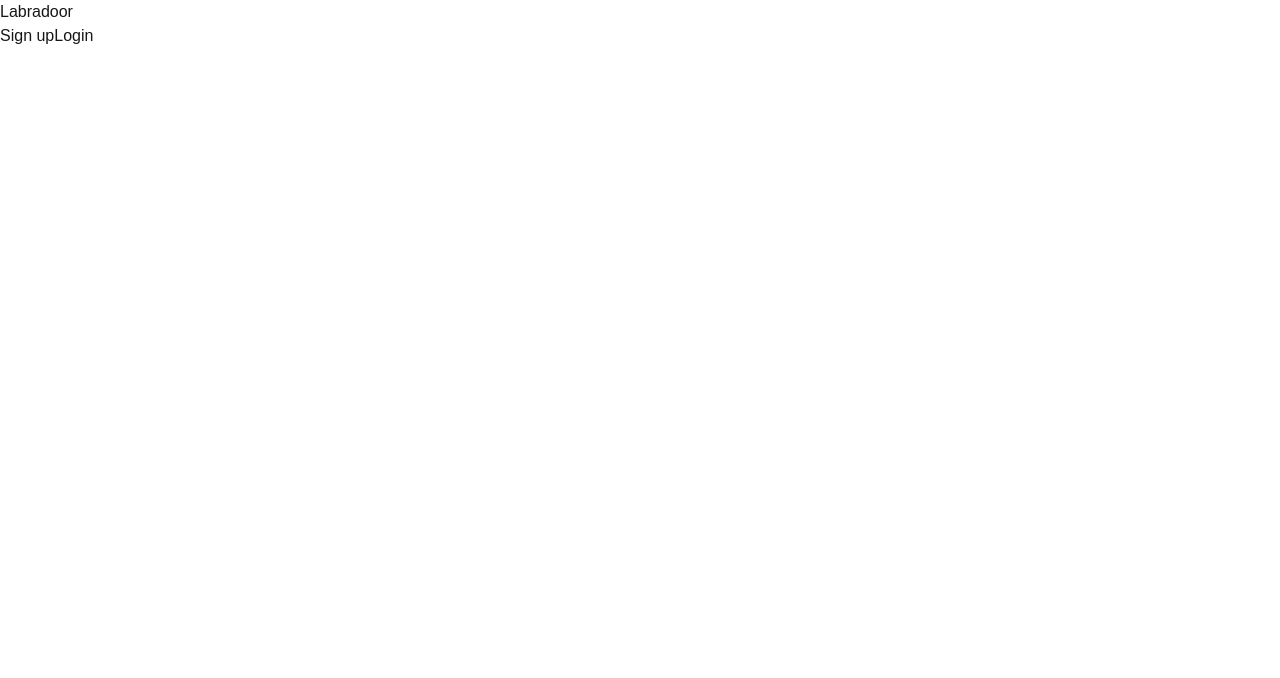
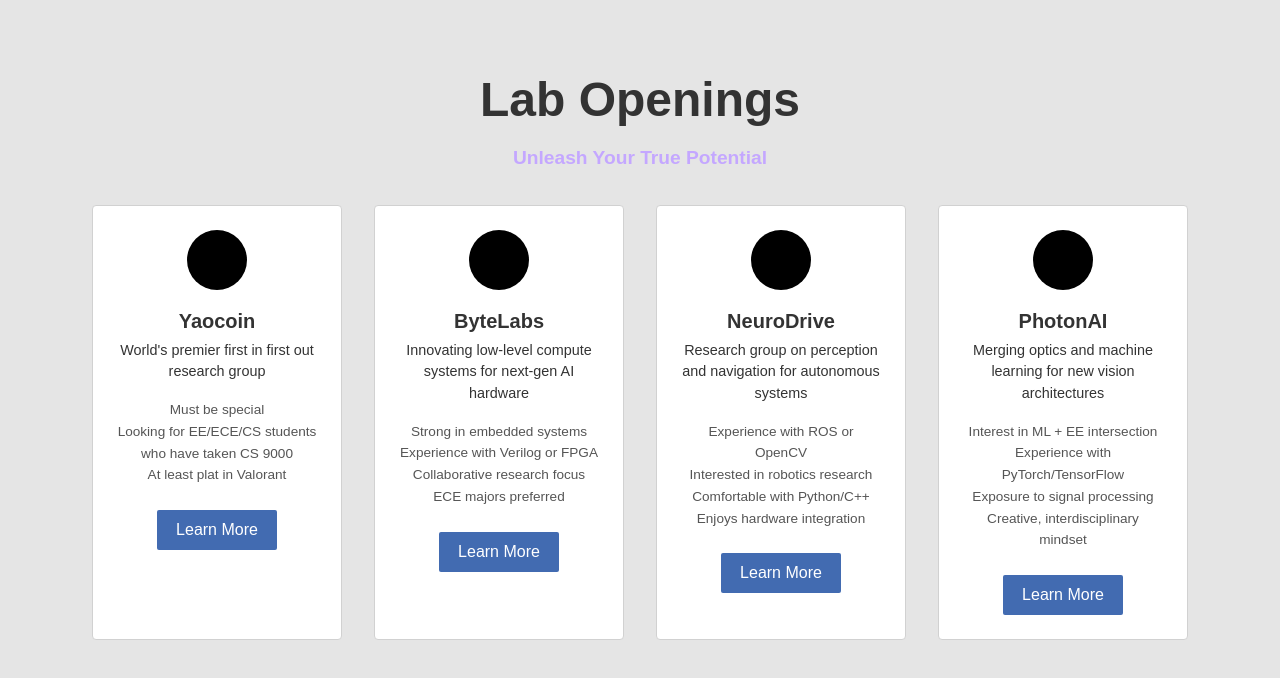
Before and after one commit to alansong21/labradoor, a Next.js app in the folder web/: page / in a window 1280 px wide. Shown: the top 678 px of the page. Built offline with nearby package versions, Linux system fonts and the light colour scheme; no server answers.

Commit message:
Frontend #1

```diff
--- /dev/null
+++ b/web/src/app/page.css
@@ -0,0 +1,88 @@
+.lab-page {
+  background-color: #e5e5e5;
+  min-height: 100vh;
+  text-align: center;
+  padding: 4rem 2rem;
+}
+
+.title {
+  font-size: 3rem;
+  font-weight: 700;
+  margin-bottom: 0.5rem;
+  color: #333;
+}
+
+.subtitle {
+  color: #c4a7ff;
+  font-weight: 700;
+  margin-bottom: 2rem;
+  font-size: larger;
+}
+
+.card-container {
+  display: flex;
+  justify-content: center;
+  gap: 2rem;
+  flex-wrap: wrap;
+}
+
+.lab-card {
+  background: white;
+  width: 250px;
+  border: 1px solid #d1d1d1;
+  border-radius: 4px;
+  padding: 1.5rem;
+  box-shadow: none;
+  transition: transform 0.2s ease;
+  justify-content: space-between;
+}
+
+.lab-card:hover {
+  transform: translateY(-4px);
+}
+
+.avatar {
+  width: 60px;
+  height: 60px;
+  background-color: black;
+  border-radius: 50%;
+  margin: 0 auto 1rem;
+}
+
+.lab-name {
+  color: #333;
+  font-size: 1.25rem;
+  font-weight: 700;
+  margin: 0.25rem 0;
+}
+
+.lab-desc {
+  color: #333;
+  font-size: 0.9rem;
+  margin-bottom: 1rem;
+}
+
+.lab-details {
+  list-style: none;
+  padding: 0;
+  margin-bottom: 1.5rem;
+  color: #555;
+  font-size: 0.85rem;
+  line-height: 1.6;
+    flex-grow: 1;
+}
+
+.learn-more {
+  background-color: #426bb1;
+  color: white;
+  border: none;
+  padding: 0.5rem 1.2rem;
+  border-radius: 2px;
+  font-weight: 500;
+  cursor: pointer;
+
+}
+
+.learn-more:hover {
+  background-color: #3a5fa0;
+}
--- a/web/src/app/page.tsx
+++ b/web/src/app/page.tsx
@@ -1,38 +1,73 @@
 "use client";
-import Link from "next/link";
-import { useEffect, useState } from "react";
+import React from "react";
+import "./page.css";
 
-type User = { id: number; name?: string | null; email: string };
-
-export default function Home() {
-  const [user, setUser] = useState<User | null>(null);
-
-  useEffect(() => {
-    fetch("/api/auth/me", { credentials: "include" })
-      .then(res => res.ok ? res.json() : null)
-      .then(data => setUser(data?.user ?? null))
-      .catch(() => setUser(null));
-  }, []);
-
-  async function handleLogout() {
-    await fetch("/api/auth/logout", { method: "POST", credentials: "include" });
-    setUser(null);
-  }
+export default function Page() {
+  const labs = [
+    {
+      name: "Yaocoin",
+      desc: "World's premier first in first out research group",
+      details: [
+        "Must be special",
+        "Looking for EE/ECE/CS students",
+        "who have taken CS 9000",
+        "At least plat in Valorant",
+      ],
+    },
+    {
+      name: "ByteLabs",
+      desc: "Innovating low-level compute systems for next-gen AI hardware",
+      details: [
+        "Strong in embedded systems",
+        "Experience with Verilog or FPGA",
+        "Collaborative research focus",
+        "ECE majors preferred",
+      ],
+    },
+    {
+      name: "NeuroDrive",
+      desc: "Research group on perception and navigation for autonomous systems",
+      details: [
+        "Experience with ROS or OpenCV",
+        "Interested in robotics research",
+        "Comfortable with Python/C++",
+        "Enjoys hardware integration",
+      ],
+    },
+    {
+      name: "PhotonAI",
+      desc: "Merging optics and machine learning for new vision architectures",
+      details: [
+        "Interest in ML + EE intersection",
+        "Experience with PyTorch/TensorFlow",
+        "Exposure to signal processing",
+        "Creative, interdisciplinary mindset",
+      ],
+    },
+  ];
 
   return (
-    <main>
-      <h1>Labradoor</h1>
-      {user ? (
-        <>
-          <p>Welcome, {user.name ?? user.email}</p>
-          <button onClick={handleLogout}>Logout</button>
-        </>
-      ) : (
-        <>
-          <Link href="/signup">Sign up</Link>
-          <Link href="/login">Login</Link>
-        </>
-      )}
+    <main className="lab-page">
+      <h1 className="title">Lab Openings</h1>
+      <p className="subtitle">Unleash Your True Potential</p>
+
+      <div className="card-container">
+        {labs.map((lab, idx) => (
+          <div key={idx} className="lab-card">
+            <div className="avatar" />
+            <h2 className="lab-name">{lab.name}</h2>
+            <p className="lab-desc">{lab.desc}</p>
+
+            <ul className="lab-details">
+              {lab.details.map((line, i) => (
+                <li key={i}>{line}</li>
+              ))}
+            </ul>
+
+            <button className="learn-more">Learn More</button>
+          </div>
+        ))}
+      </div>
     </main>
   );
 }
```
